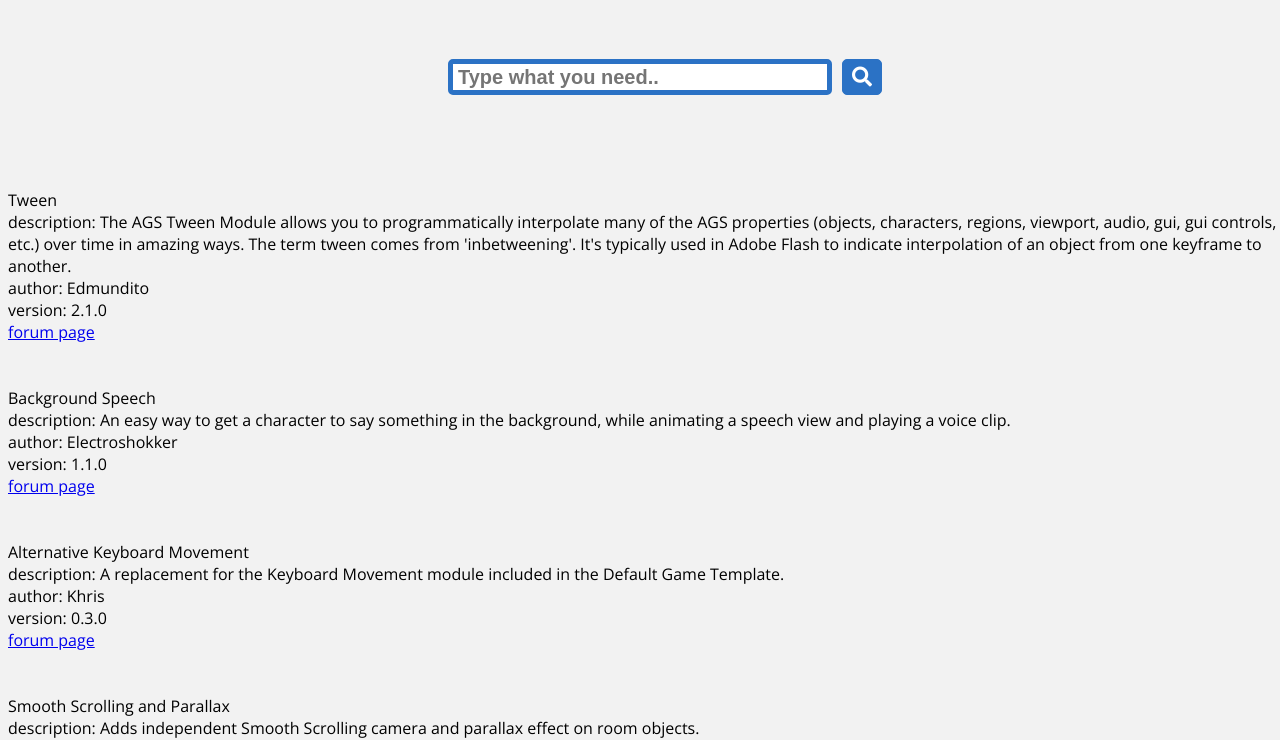
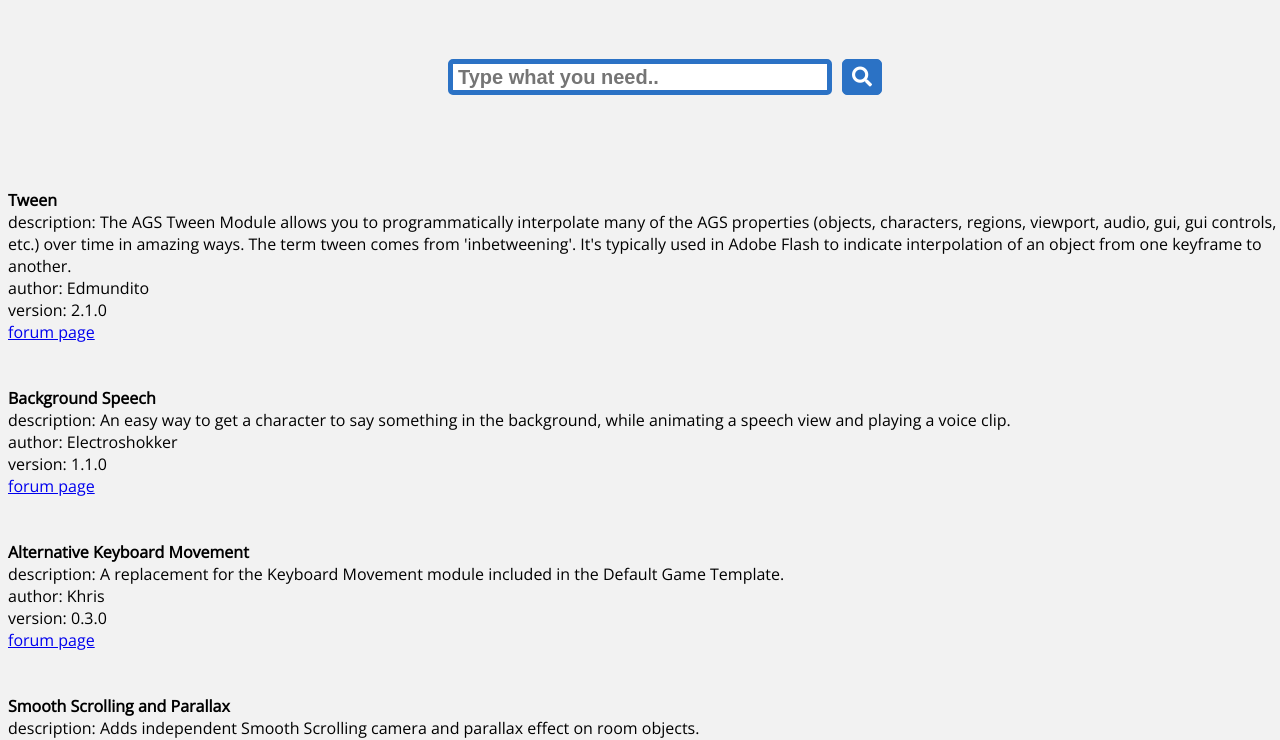
Before and after one commit to ericoporto/agsModuleList, a plain HTML site: page index.html in a window 1280 px wide. Shown: the part 67-807 px from the top of the page. Drawn offline with nearby package versions, Linux system fonts and the light colour scheme.

Commit message:
more readable module names

```diff
--- a/index.html
+++ b/index.html
@@ -60,7 +60,7 @@
 
   function resultIDtoHTML( id ) {
     var obj = agsModules.find(item => item.id === id)
-    return obj.name + "<br>" +
+    return "<b>" + obj.name + "</b> <br>" +
            "description: " + obj.text + "<br>" +
            "author: " + obj.author + "<br>" +
            "version: " + obj.version + "<br>" +
```
